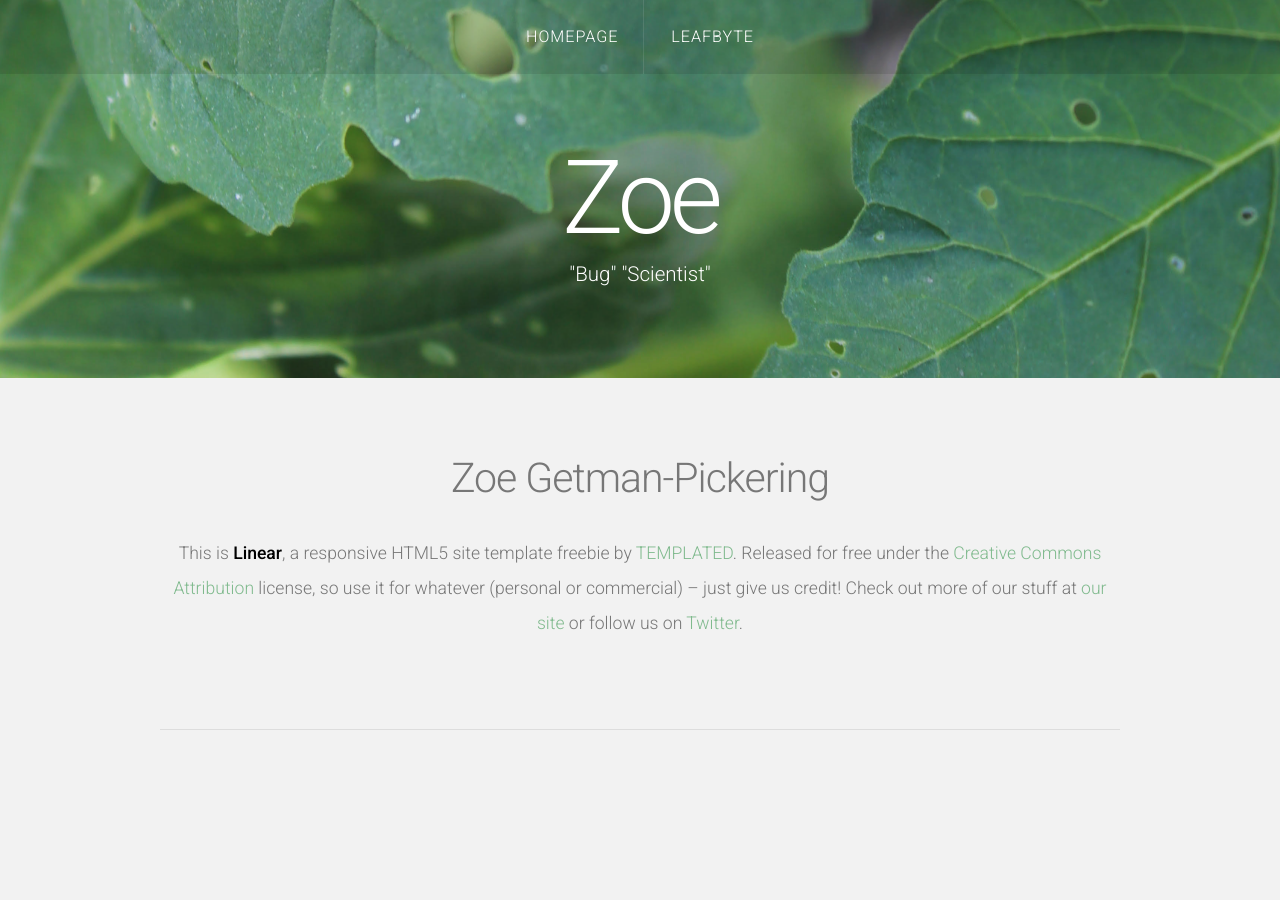
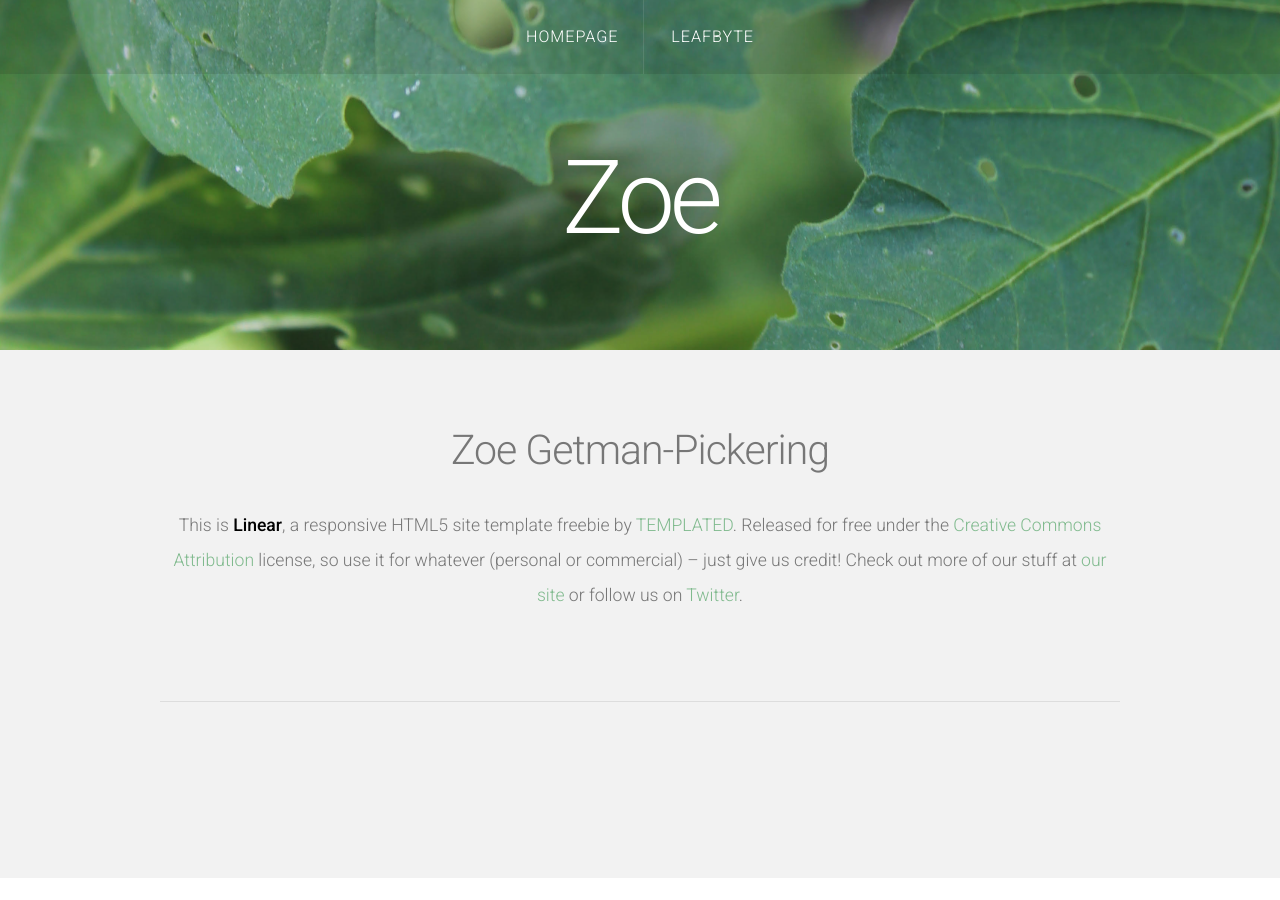
Before and after one commit to Zoegp/zoegp.github.io, a Jekyll site: the page built from index.html, in a window 1280 px wide and 900 px high. Built offline with Jekyll 4.4.1, drawn with Linux system fonts in a browser that asks for light colours; nearby versions of some CDN libraries; the list of posts is cut into pages by our own code.

Commit message:
Update default.html

```diff
--- a/_layouts/default.html
+++ b/_layouts/default.html
@@ -31,7 +31,6 @@ Released for free under the Creative Commons Attribution 3.0 license (templated.
 			<!-- Logo -->
 			<div id="logo">
 				<h1><a href="#">Zoe</a></h1>
-				<span class="tag">"Bug" "Scientist"</span>
 			</div>
 		</div>
 	</div>
```
